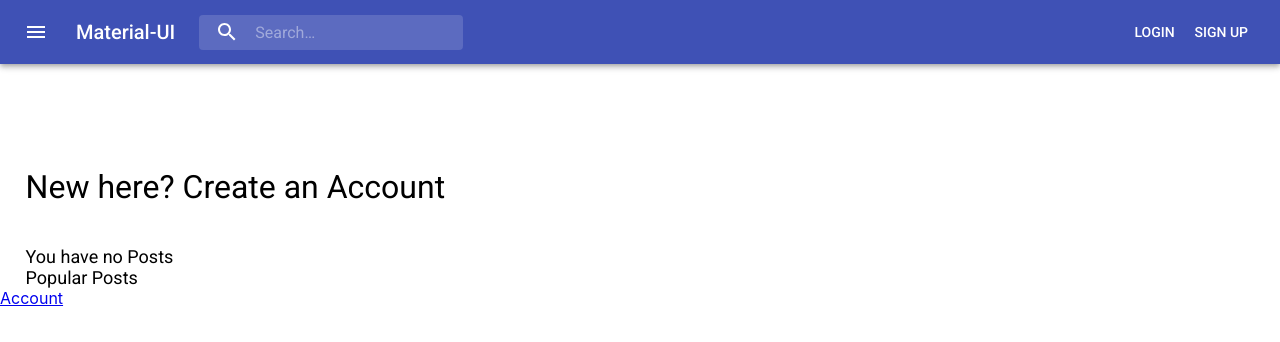
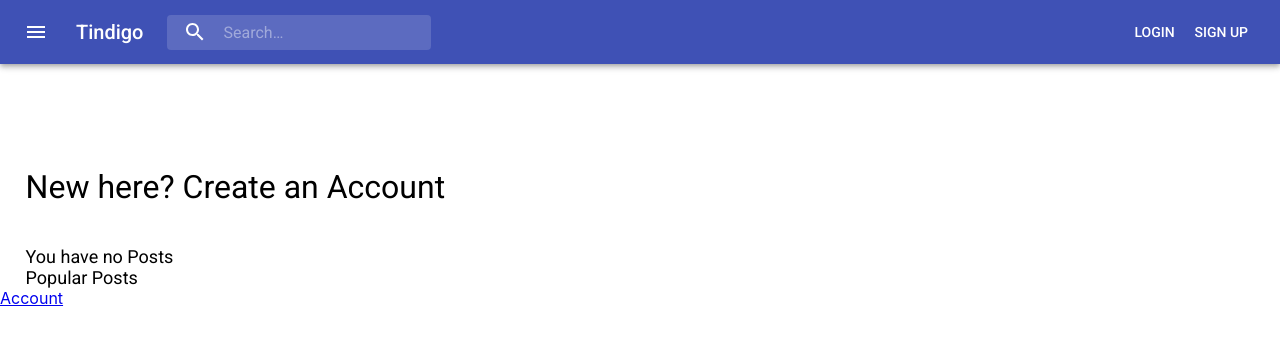
Before and after one commit to hatchways/team-indigo, a React (Create React App) app in the folder client/: page / in a window 1280 px wide. Shown: the top 342 px of the page. Built offline with nearby package versions, Linux system fonts and the light colour scheme.

Commit message:
added in Tindigo name to header

```diff
--- a/client/src/components/Header.js
+++ b/client/src/components/Header.js
@@ -200,7 +200,7 @@ function Header({props}) {
             <MenuIcon />
           </IconButton>
           <Typography className={classes.title} variant="h6" noWrap>
-            Material-UI
+            Tindigo
           </Typography>
           <div className={classes.search}>
             <div className={classes.searchIcon}>
@@ -218,40 +218,29 @@ function Header({props}) {
           <div className={classes.grow} />
 
           {isLoggedIn ? (
+
             <div className={classes.sectionDesktop}>
               <Button onClick={handleLogout} color="inherit">
                 Logout
               </Button>
             </div>
+
           ) : (
+
             <div className={classes.sectionDesktop}>
               <Button color="inherit">
                 <Link className={classes.desktopMenuLink} to='/login'>
                   Login
                 </Link>
               </Button>
-
               <Button color="inherit">
                 <Link className={classes.desktopMenuLink} to='/signup'>
                   Sign Up
                 </Link>
               </Button>
             </div>
+
           )}
-
-          {/* <div className={classes.sectionDesktop}>
-            <Button color="inherit">
-              <Link className={classes.desktopMenuLink} to='/login'>
-                Login
-              </Link>
-            </Button>
-
-            <Button color="inherit">
-              <Link className={classes.desktopMenuLink} to='/signup'>
-                Sign Up
-              </Link>
-            </Button>
-          </div> */}
 
           <div className={classes.sectionMobile}>
             <IconButton
```
